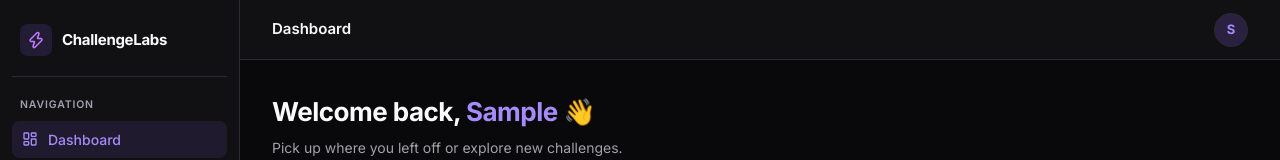
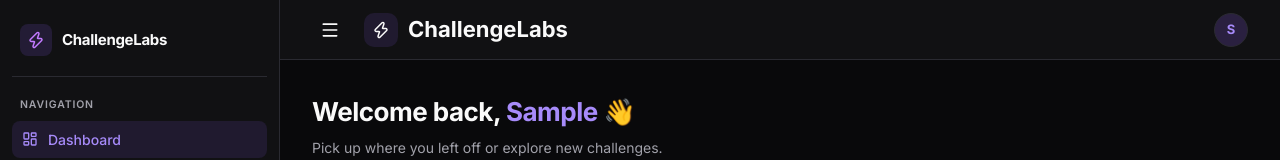
Before and after one commit to anushka8singh/ChallengeLabs, a React (Vite) app in the folder frontend/: page /dashboard in a window 1280 px wide. Shown: the top 160 px of the page. Built offline with nearby package versions, Linux system fonts and the light colour scheme; no server answers; sample sign-in values are in the browser's storage.

Commit message:
feat: add session management, terminal controls, and dashboard UX improvements

```diff
--- a/frontend/src/components/layout/DashboardLayout.tsx
+++ b/frontend/src/components/layout/DashboardLayout.tsx
@@ -1,17 +1,33 @@
-import { Outlet } from 'react-router-dom';
-import Sidebar from './Sidebar';
-import TopBar from './TopBar';
+import { useState } from "react";
+import { Outlet } from "react-router-dom";
+import Sidebar from "./Sidebar";
+import TopBar from "./TopBar";
 
 const DashboardLayout = () => {
+  const [sidebarOpen, setSidebarOpen] = useState(true);
+
   return (
     <div className="app-shell">
-      <Sidebar />
+
+      <Sidebar
+        open={sidebarOpen}
+        closeSidebar={() => setSidebarOpen(false)}
+      />
+
       <div className="main-content">
-        <TopBar />
+
+        <TopBar
+          toggleSidebar={() =>
+            setSidebarOpen((prev) => !prev)
+          }
+        />
+
         <main className="page-content">
           <Outlet />
         </main>
+
       </div>
+
     </div>
   );
 };
--- a/frontend/src/components/layout/Sidebar.tsx
+++ b/frontend/src/components/layout/Sidebar.tsx
@@ -27,7 +27,14 @@ const navItems = [
   },
 ];
 
-const Sidebar = () => {
+interface SidebarProps{
+    open:boolean;
+    closeSidebar:()=>void;
+}
+
+const Sidebar = ({
+    open,
+}:SidebarProps)=>{
   const { user, logout } = useAuth();
   const isAdmin = user?.role === 'ADMIN';
   const navigate = useNavigate();
@@ -38,7 +45,13 @@ const Sidebar = () => {
   };
 
   return (
-    <aside className="sidebar">
+   <aside
+    className={`sidebar ${
+        open
+            ? ""
+            : "sidebar--hidden"
+    }`}
+>
       {/* Logo */}
       <div className="sidebar-logo">
         <div className="sidebar-logo-icon">
--- a/frontend/src/components/layout/TopBar.tsx
+++ b/frontend/src/components/layout/TopBar.tsx
@@ -1,28 +1,62 @@
-import { useLocation } from 'react-router-dom';
-import { useAuth } from '../../context/AuthContext';
+import { Menu, Zap } from "lucide-react";
+import { useLocation } from "react-router-dom";
+import { useAuth } from "../../context/AuthContext";
+
+interface TopBarProps {
+  toggleSidebar: () => void;
+}
 
 const routeLabels: Record<string, string> = {
-  '/dashboard': 'Dashboard',
-  '/challenges': 'Challenges',
+  "/dashboard": "Dashboard",
+  "/challenges": "Challenges",
+  "/completed": "Completed",
 };
 
-const TopBar = () => {
+const TopBar = ({ toggleSidebar }: TopBarProps) => {
   const { pathname } = useLocation();
   const { user } = useAuth();
 
   const label =
-    Object.entries(routeLabels).find(([key]) => pathname.startsWith(key))?.[1] ?? 'ChallengeLabs';
+    Object.entries(routeLabels).find(([key]) =>
+      pathname.startsWith(key)
+    )?.[1] ?? "ChallengeLabs";
 
   return (
     <header className="topbar">
-      <div className="topbar-left">
-        <h1 className="topbar-title">{label}</h1>
-      </div>
+
+     <div className="topbar-left">
+
+  <button
+    className="sidebar-toggle-btn"
+    onClick={toggleSidebar}
+    aria-label="Toggle Sidebar"
+  >
+    <Menu size={20} />
+  </button>
+
+  <div className="topbar-brand">
+
+    <div className="topbar-brand-icon">
+      <Zap size={18} />
+    </div>
+
+    <span className="topbar-brand-text">
+      ChallengeLabs
+    </span>
+
+  </div>
+
+</div>
+
       <div className="topbar-right">
-        <div className="topbar-avatar" title={user?.name}>
-          {user?.name?.charAt(0).toUpperCase() ?? 'U'}
+        <div
+          className="topbar-avatar"
+          title={user?.name}
+        >
+          {user?.name?.charAt(0).toUpperCase() ?? "U"}
         </div>
       </div>
+
     </header>
   );
 };
--- a/frontend/src/index.css
+++ b/frontend/src/index.css
@@ -60,7 +60,7 @@ input, textarea { font: inherit; }
   display: flex;
   flex-direction: column;
   overflow: hidden;
-  margin-left: var(--sidebar-w);
+
 }
 
 .page-content {
@@ -71,17 +71,63 @@ input, textarea { font: inherit; }
 
 /* ─── Sidebar ───────────────────────────────────────────────────────────────── */
 .sidebar {
-  width: var(--sidebar-w);
+  width: 280px;
   height: 100vh;
+
+  overflow: hidden;
+
+  transition: width .25s ease;
+
   background: var(--surface-1);
   border-right: 1px solid var(--border);
-  display: flex;
-  flex-direction: column;
+
+  display: flex;
+  flex-direction: column;
+
   padding: 20px 12px;
-  position: fixed;
-  left: 0;
-  top: 0;
-  z-index: 50;
+
+  flex-shrink: 0;
+}
+
+.sidebar--hidden{
+    width:0;
+    padding-left:0;
+    padding-right:0;
+    border-right:none;
+}
+
+.sidebar-toggle-btn{
+
+display:flex;
+
+align-items:center;
+justify-content:center;
+
+width:36px;
+height:36px;
+
+border:none;
+
+border-radius:10px;
+
+background:transparent;
+
+cursor:pointer;
+
+transition:.2s;
+
+}
+
+.sidebar-toggle-btn:hover{
+
+background:var(--surface-2);
+
+}
+
+.main-content{
+
+flex:1;
+
 }
 
 .sidebar-logo {
@@ -256,7 +302,39 @@ input, textarea { font: inherit; }
   border: 1px solid var(--border);
   cursor: default;
 }
-
+.topbar-left{
+    display:flex;
+    align-items:center;
+    gap:16px;
+}
+
+.topbar-brand{
+    display:flex;
+    align-items:center;
+    gap:10px;
+}
+
+.topbar-brand-icon{
+    width:34px;
+    height:34px;
+
+    display:flex;
+    align-items:center;
+    justify-content:center;
+
+    border-radius:10px;
+
+    background:rgba(139,92,246,.12);
+
+    color:var(--primary);
+}
+
+.topbar-brand-text{
+    font-size:22px;
+    font-weight:700;
+
+    color:var(--text-primary);
+}
 /* ─── Auth Pages ────────────────────────────────────────────────────────────── */
 .auth-page {
   min-height: 100vh;
@@ -1443,6 +1521,7 @@ input, textarea { font: inherit; }
 }
 
 .lab-right-panel {
+  transition: all .3s ease;
   display: flex;
   flex-direction: column;
   width: 100%;
@@ -1450,6 +1529,7 @@ input, textarea { font: inherit; }
 
 @media (min-width: 1024px) {
   .lab-body {
+     width:100%;
     max-width: 1400px;
     display: grid;
     grid-template-columns: 1fr 1.25fr;
@@ -1459,8 +1539,11 @@ input, textarea { font: inherit; }
     padding: 32px;
     align-items: stretch;
   }
-
+.lab-body--expanded{
+    grid-template-columns: 1fr;
+}
   .lab-left-panel {
+    transition:.3s ease;
     height: 100%;
     overflow-y: auto;
     padding-right: 8px;
@@ -1470,6 +1553,63 @@ input, textarea { font: inherit; }
     height: 100%;
     overflow: hidden;
   }
+
+  .lab-divider {
+    width: 10px;
+    cursor: col-resize;
+    position: relative;
+    flex-shrink: 0;
+    user-select: none;
+}
+
+.lab-divider::before {
+    content: "";
+    position: absolute;
+
+    top: 12px;
+    bottom: 12px;
+
+    left: 50%;
+    transform: translateX(-50%);
+
+    width: 2px;
+
+    background: var(--border);
+
+    border-radius: 999px;
+
+    transition: all 0.2s ease;
+}
+
+.lab-divider:hover::before {
+    background: var(--primary);
+    width: 3px;
+}
+
+body.dragging .lab-divider::before {
+    background: var(--primary);
+    width: 3px;
+}
+
+.lab-divider:active{
+
+    background:var(--accent);
+
+}
+}
+
+body.dragging{
+
+    user-select:none;
+
+    cursor:col-resize;
+
+}
+
+body.dragging,
+body.dragging * {
+    user-select: none !important;
+    cursor: col-resize !important;
 }
 
 /* ─── Terminal Panel ─── */
--- a/frontend/src/pages/DashboardPage.tsx
+++ b/frontend/src/pages/DashboardPage.tsx
@@ -13,7 +13,6 @@ const DashboardPage = () => {
   const [challenges, setChallenges] = useState<Challenge[]>([]);
   const [loading, setLoading] = useState(true);
   const [completedCount, setCompletedCount] = useState<number | string>('—');
-  const [completedIds, setCompletedIds] = useState<Set<string>>(new Set());
 
   useEffect(() => {
     getChallenges()
@@ -25,7 +24,7 @@ const DashboardPage = () => {
       .then((res) => {
         if (res.success) {
           setCompletedCount(res.data.stats.completed);
-          setCompletedIds(new Set(res.data.completedChallenges.map((c) => c.challengeId)));
+
         }
       })
       .catch(() => {});
@@ -117,14 +116,9 @@ const DashboardPage = () => {
                 onKeyDown={(e) => e.key === 'Enter' && navigate(`/challenges/${c.slug}`)}
               >
                 <div className="recent-card-header" style={{ display: 'flex', justifyContent: 'space-between', alignItems: 'center', width: '100%' }}>
-                  <div style={{ display: 'flex', gap: '8px', alignItems: 'center' }}>
-                    <DifficultyBadge difficulty={c.difficulty} />
-                    {completedIds.has(c.id) && (
-                      <span className="badge badge--completed" style={{ fontSize: '11px', padding: '2px 8px' }}>
-                        ✓ Completed
-                      </span>
-                    )}
-                  </div>
+                  <div>
+    <DifficultyBadge difficulty={c.difficulty} />
+</div>
                   <span className="recent-card-time">
                     <Clock size={12} /> {c.estimatedMinutes}m
                   </span>
--- a/frontend/src/pages/LabWorkspacePage.tsx
+++ b/frontend/src/pages/LabWorkspacePage.tsx
@@ -1,3 +1,8 @@
+import {
+  Panel,
+  PanelGroup,
+  PanelResizeHandle,
+} from "react-resizable-panels";
 import XTermTerminal from '../components/lab/XTermTerminal';
 import { useEffect, useState, useRef } from 'react';
 import { useParams, useNavigate, useLocation } from 'react-router-dom';
@@ -84,8 +89,21 @@ const [timeRemaining, setTimeRemaining] = useState('');
 const [showHint, setShowHint] = useState(false);
   const hasExpiredRef = useRef(false);
 const [showStopModal, setShowStopModal] = useState(false);
+const [terminalExpanded, setTerminalExpanded] =
+  useState(false);
+
+
+const [isDragging, setIsDragging] =
+  useState(false);
   // Auto-scroll terminal output
-
+ const [leftPanelWidth, setLeftPanelWidth] =
+  useState(() => {
+    return Number(
+      localStorage.getItem(
+        "lab-panel-width"
+      ) ?? 44
+    );
+  });
 
   // Fetch initial progress
   useEffect(() => {
@@ -231,8 +249,45 @@ const [showStopModal, setShowStopModal] = useState(false);
   }
 };
 
+useEffect(() => {
+  if (!isDragging) return;
+
+  document.body.classList.add("dragging");
+
+  const handleMove = (e: MouseEvent) => {
+    e.preventDefault();
+
+    const percent = (e.clientX / window.innerWidth) * 100;
+
+    if (percent >= 25 && percent <= 70) {
+      setLeftPanelWidth(percent);
+    }
+  };
+
+  const stopDragging = () => {
+    document.body.classList.remove("dragging");
+    setIsDragging(false);
+  };
+
+  window.addEventListener("mousemove", handleMove);
+  window.addEventListener("mouseup", stopDragging);
+
+  return () => {
+    document.body.classList.remove("dragging");
+    window.removeEventListener("mousemove", handleMove);
+    window.removeEventListener("mouseup", stopDragging);
+    document.body.classList.add("dragging");
+    document.body.classList.remove("dragging");
+  };
+}, [isDragging]);
 
 
+useEffect(() => {
+  localStorage.setItem(
+    "lab-panel-width",
+    leftPanelWidth.toString()
+  );
+}, [leftPanelWidth]);
   // Command submit handler
 
 
@@ -319,9 +374,23 @@ const [showStopModal, setShowStopModal] = useState(false);
     <div className="lab-page">
       {header}
 
-      <div className="lab-body">
+     <div
+  className={`lab-body ${
+    terminalExpanded
+      ? "lab-body--expanded"
+      : ""
+  }`}
+  style={
+    !terminalExpanded
+      ? {
+          gridTemplateColumns: `${leftPanelWidth}% 6px auto`,
+        }
+      : undefined
+  }
+>
 
-        {/* Left Panel: Instructions, Progress, Tasks */}
+  {!terminalExpanded && (
+
     <div className="lab-left-panel">
           {/* ── Info Cards ─────────────────────────────────────────────────── */}
           <div className="lab-info-grid">
@@ -485,9 +554,25 @@ const [showStopModal, setShowStopModal] = useState(false);
   </div>
 )}
         </div>
+  )}
+        {/* Right Panel: Terminal */}
 
-        {/* Right Panel: Terminal */}
-        <div className="lab-right-panel">
+
+<div
+  className="lab-divider"
+  onMouseDown={() =>
+    setIsDragging(true)
+  }
+/>
+
+{/* Right Panel */}
+        <div
+  className={`lab-right-panel ${
+    terminalExpanded
+      ? "lab-right-panel--expanded"
+      : ""
+  }`}
+>
           <div className="terminal-panel">
             <div className="terminal-header">
               <div className="terminal-title-group">
@@ -495,15 +580,30 @@ const [showStopModal, setShowStopModal] = useState(false);
                 <span>Interactive Terminal</span>
               </div>
               <div className="terminal-actions">
+
+  <button
+    className="terminal-action-btn"
+    onClick={() =>
+      setTerminalExpanded(
+        !terminalExpanded
+      )
+    }
+  >
+    {terminalExpanded
+      ? "🗗 Restore"
+      : "⛶ Expand"}
+  </button>
+
   <button
     className="terminal-action-btn"
     onClick={() => {
-    terminalWriteRef.current('\x1Bc');
+      terminalWriteRef.current("\x1Bc");
     }}
   >
     <Trash2 size={14} />
     <span>Clear</span>
   </button>
+
 </div>
             </div>
 
```
Lines whose indentation alone changed are shown as unchanged.
